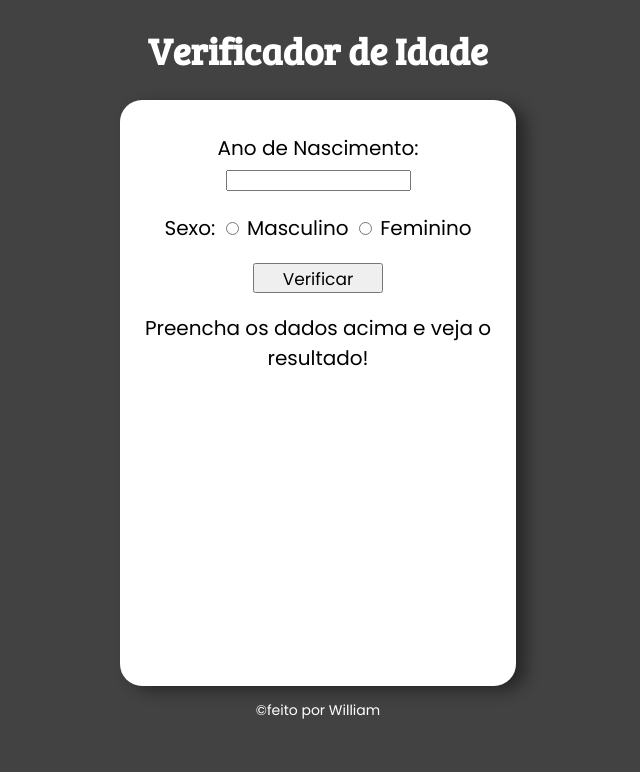
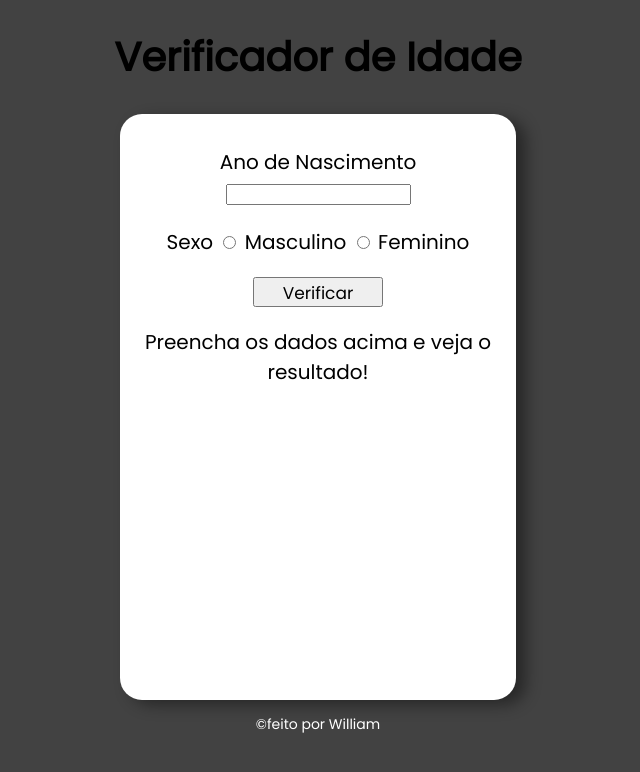
Before and after one commit to williamcouto/identificadorIdade, a plain HTML site: page index.html in a window 1280 px wide. Shown: the whole page, without its empty margins (322-962 px from the left). Drawn offline with Linux system fonts and the light colour scheme.

Commit message:
Update index.html

```diff
--- a/index.html
+++ b/index.html
@@ -9,14 +9,12 @@
     <link rel="stylesheet" href="style.css">
 </head>
 <body>
-    <header>
 <h1>Verificador de Idade</h1>
-    </header>
 <section>
 <div>
-        <p>Ano de Nascimento:
+    <p>Ano de Nascimento
     <input type="number" name="ano_txt" id="ano_txt" min="0"></p>
-    <p>Sexo:
+    <p>Sexo
     <input type="radio" name="radiosex" id="M">
 <label for="M">Masculino</label>
     <input type="radio" name="radiosex" id="F">
```
Lines whose indentation alone changed are shown as unchanged.
